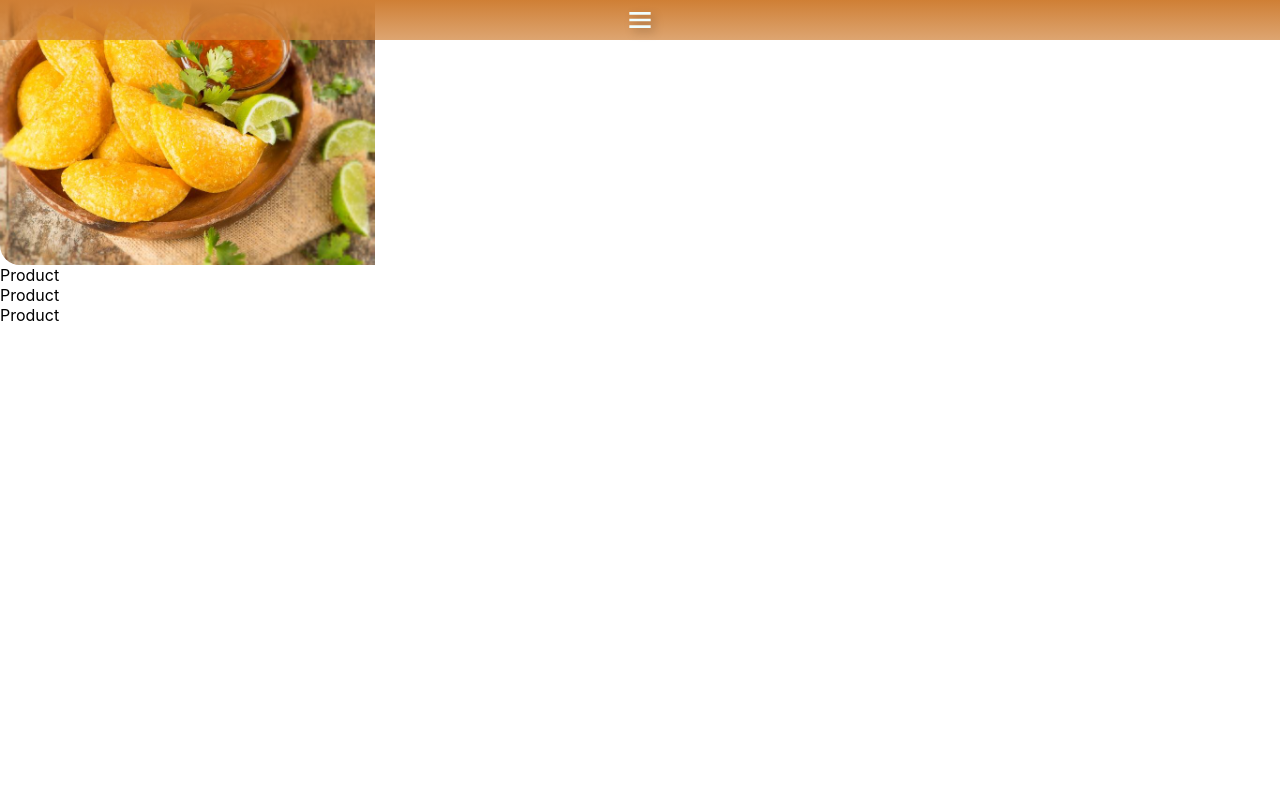
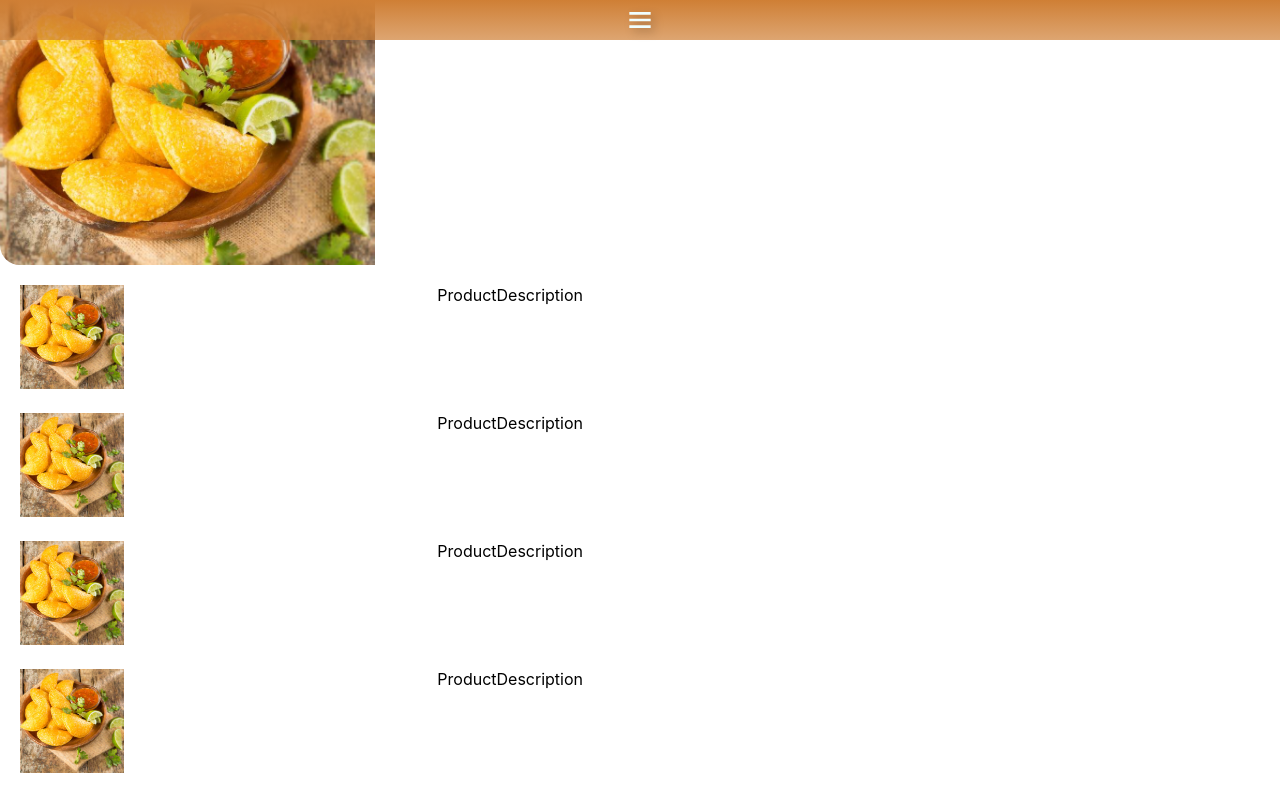
Before and after one commit to bperezgo/empanadas-web-page, a Next.js app: page / in a window 1280 px wide. Shown: the top 795 px of the page. Built offline with nearby package versions, Linux system fonts and the light colour scheme.

Commit message:
feat: Product list mock up

```diff
--- /dev/null
+++ b/components/Product/Product.module.scss
@@ -0,0 +1,6 @@
+.Product {
+  margin: 20px 0;
+  display: grid;
+  grid-template-columns: repeat(6, 1fr);
+  gap: 12px;
+}
--- a/components/Product/index.tsx
+++ b/components/Product/index.tsx
@@ -1,3 +1,12 @@
+import styles from './Product.module.scss';
+import { ProductImage } from '../ProductImage';
+import { ProductDescription } from '../ProductDescription';
+
 export const Product = () => {
-  return <div>Product</div>;
+  return (
+    <div className={styles.Product}>
+      <ProductImage />
+      <ProductDescription />
+    </div>
+  );
 };
--- /dev/null
+++ b/components/ProductDescription/index.tsx
@@ -0,0 +1,5 @@
+import styles from './styles.module.scss';
+
+export const ProductDescription = () => (
+  <div className={styles.ProductDescription}>ProductDescription</div>
+);
--- /dev/null
+++ b/components/ProductDescription/styles.module.scss
@@ -0,0 +1,4 @@
+.ProductDescription {
+  grid-column-start: 3;
+  grid-column-end: 6;
+}
--- /dev/null
+++ b/components/ProductImage/index.tsx
@@ -0,0 +1,13 @@
+import styles from './styles.module.scss';
+import Image from 'next/image';
+
+export const ProductImage = () => (
+  <div className={styles.ProductImage}>
+    <Image
+      src="/assets/empanadas.jpg"
+      alt="image-product"
+      width={104}
+      height={104}
+    />
+  </div>
+);
--- /dev/null
+++ b/components/ProductImage/styles.module.scss
@@ -0,0 +1,4 @@
+.ProductImage {
+  grid-column-start: 1;
+  grid-column-end: 3;
+}
--- /dev/null
+++ b/components/ProductList/ProductList.module.scss
@@ -0,0 +1,3 @@
+.ProductList {
+  margin: 10px 20px 10px 20px;
+}
--- a/components/ProductList/index.tsx
+++ b/components/ProductList/index.tsx
@@ -1,8 +1,9 @@
 import { Product } from '../Product';
+import styles from './ProductList.module.scss';
 
 export const ProductList = () => (
-  <div>
-    {[1, 2, 3].map((key) => (
+  <div className={styles.ProductList}>
+    {[1, 2, 3, 4, 5, 6].map((key) => (
       <Product key={key} />
     ))}
   </div>
```
